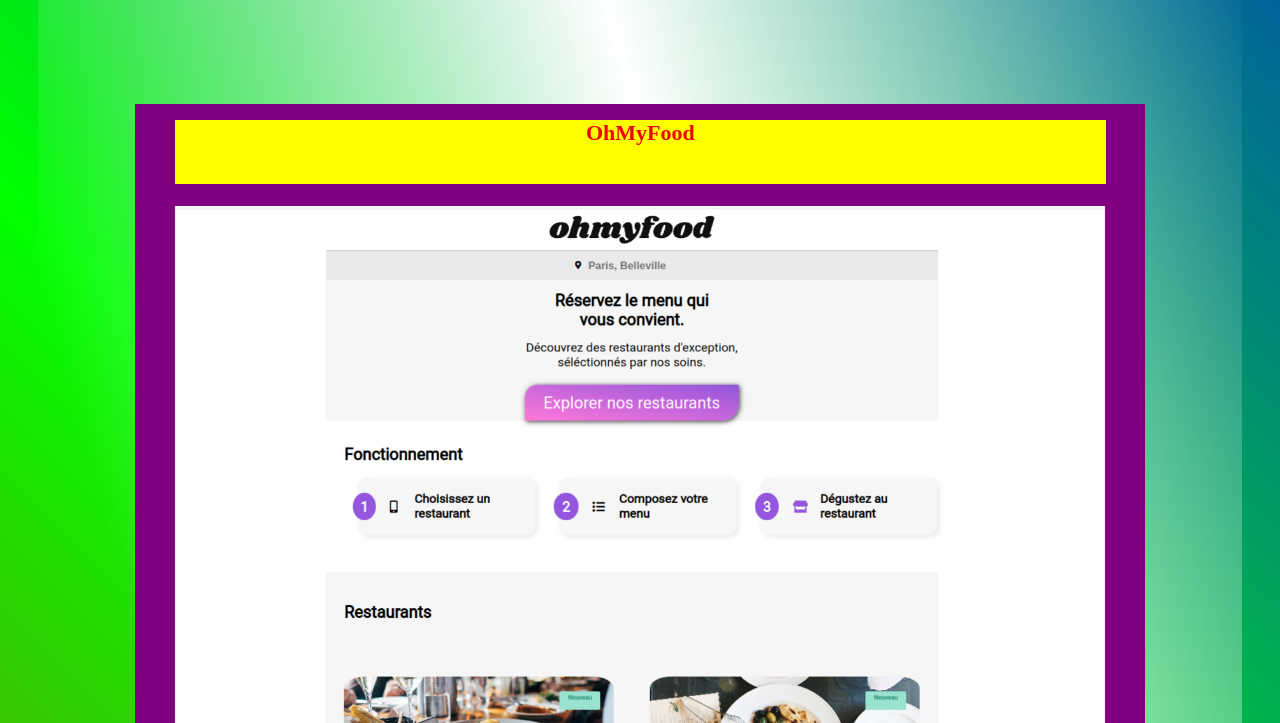
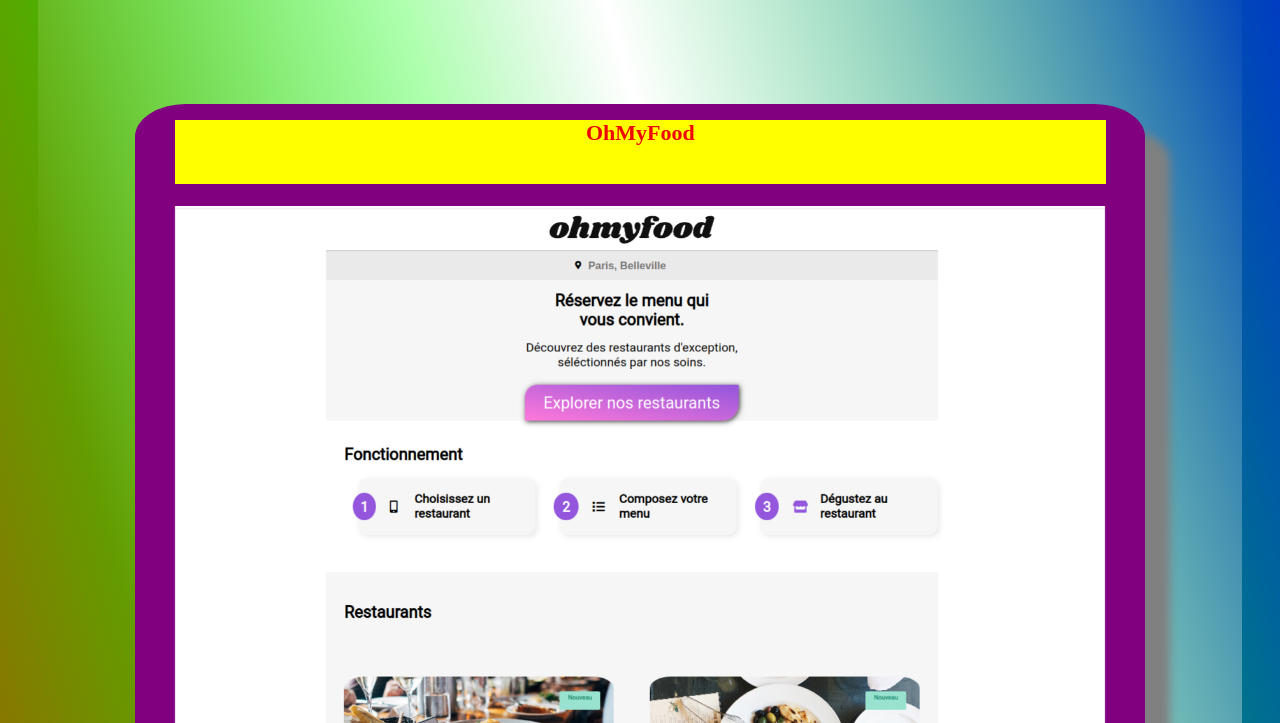
Before and after one commit to Flothar78/portfolio2, a website: page index.html in a window 1280 px wide. Shown: the part 950-1673 px from the top of the page. Drawn offline with Linux system fonts and the light colour scheme.

Commit message:
Adjustments

```diff
--- a/sass/portfolio.scss
+++ b/sass/portfolio.scss
@@ -1,6 +1,6 @@
 body,
 html {
-  $background: linear-gradient(45deg, #ff0000, lime, #0000ff);
+  $background: linear-gradient(74deg, #ff0000, lime, #0000ff);
   $personal-frame-bg: linear-gradient(90deg, black, white);
   $project-frame-bg: linear-gradient(
     74deg,
@@ -53,10 +53,12 @@
         display: flex;
         flex-direction: column;
         text-align: center;
-        color: yellow;
+        border-radius: 27px;
 
         .project {
           background: $project-bg;
+          box-shadow: 25px 25px 10px grey;
+          border-radius: 5%;
           margin: 8%;
           height: 70%;
           text-align: center;
@@ -122,11 +124,12 @@
         display: flex;
         flex-direction: column;
         text-align: center;
-        color: yellow;
+        border-radius: 43px;
+
         .project {
           background: $project-bg;
           //scroll-snap-align: center;
-          box-shadow: 25px 25px 5px grey;
+          box-shadow: 25px 25px 5px rgb(196, 194, 194);
           border-radius: 5%;
           text-align: center;
           color: red;
```
Also changed, not shown: sass/portfolio.css, 1 other file.
